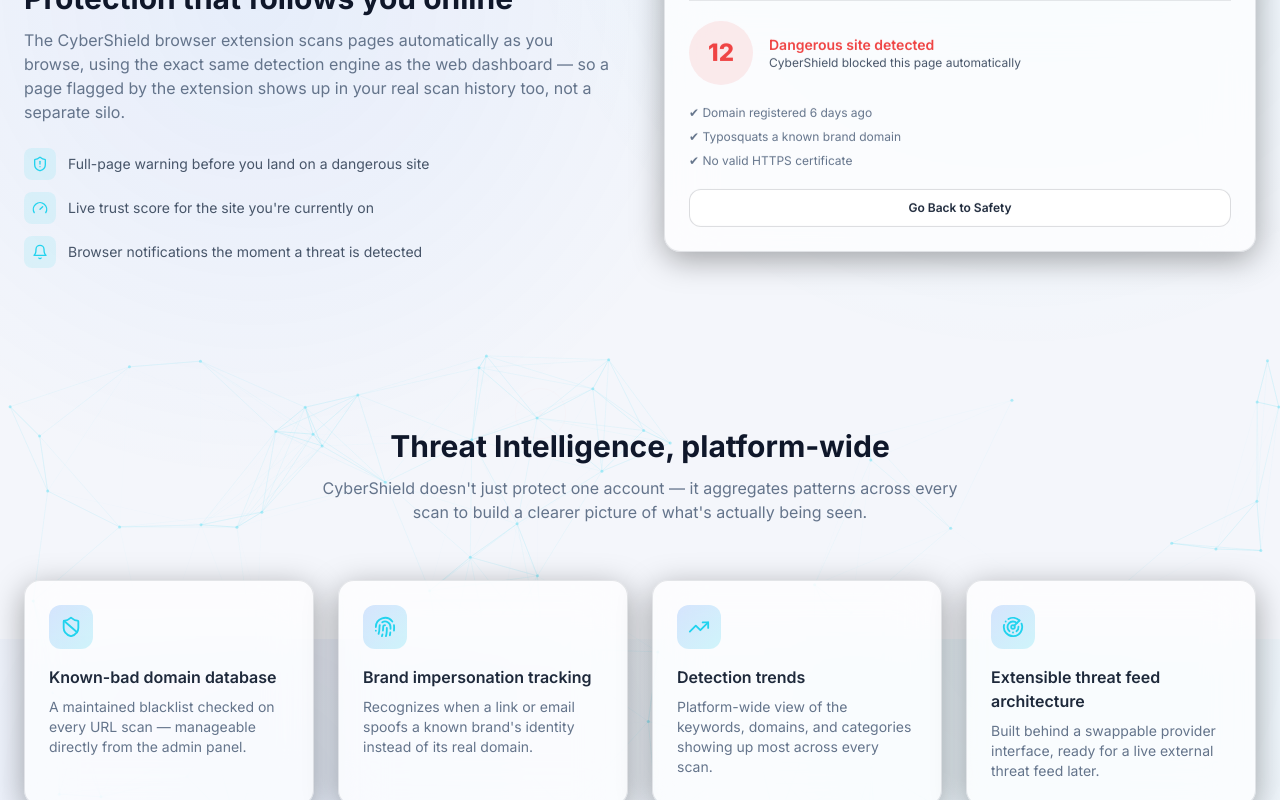
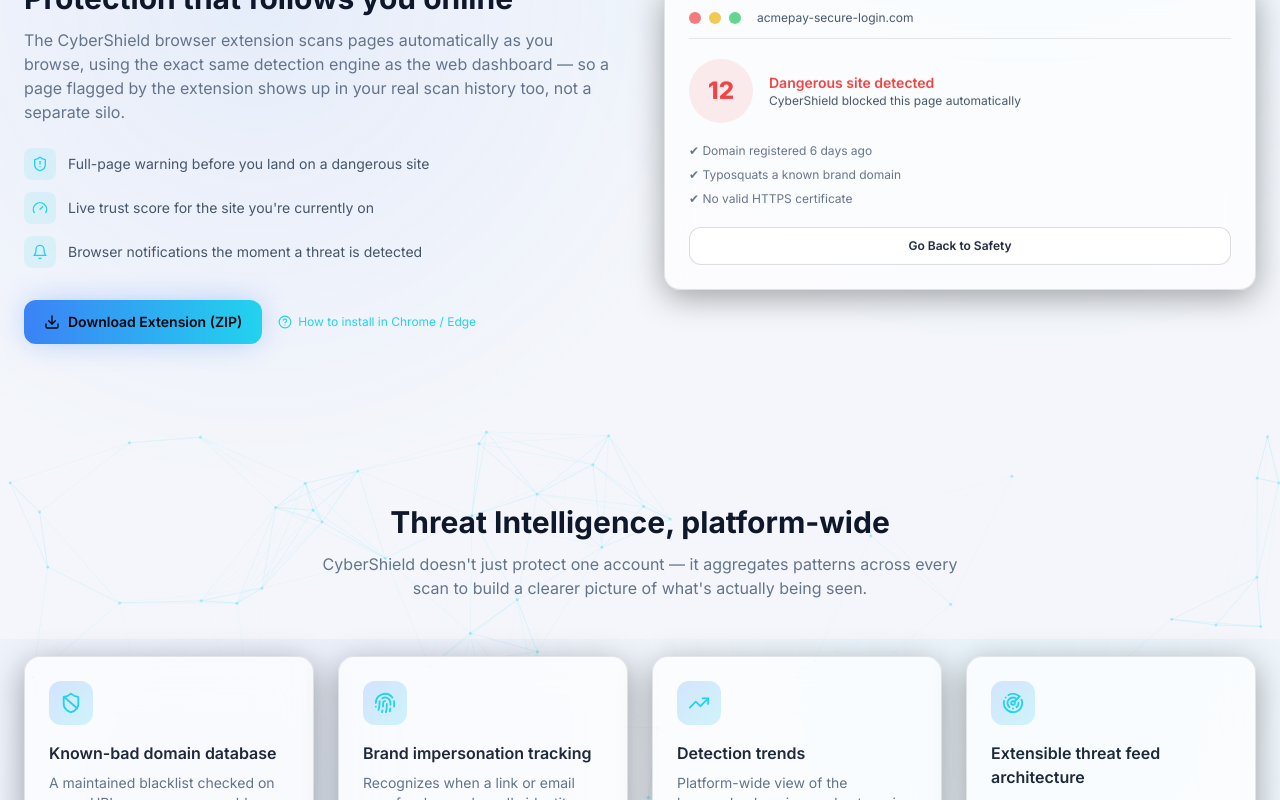
Before and after one commit to maryamabdulkaderfille-png/CYBERSHIELD, a React (Vite) app in the folder frontend/: page / in a window 1280 px wide. Shown: the part 3361-4161 px from the top of the page. Built offline with nearby package versions, Linux system fonts and the light colour scheme; no server answers.

Commit message:
feat(landing): add Download Extension button and install guide

```diff
--- a/frontend/src/components/landing/ExtensionShowcaseSection.tsx
+++ b/frontend/src/components/landing/ExtensionShowcaseSection.tsx
@@ -1,5 +1,6 @@
+import { useState } from "react";
 import { motion } from "framer-motion";
-import { Bell, Chrome, Gauge, ShieldAlert } from "lucide-react";
+import { Bell, Chrome, Download, Gauge, HelpCircle, ShieldAlert } from "lucide-react";
 
 const EXTENSION_FEATURES = [
   { icon: ShieldAlert, text: "Full-page warning before you land on a dangerous site" },
@@ -8,6 +9,7 @@
 ];
 
 export function ExtensionShowcaseSection() {
+  const [showInstallGuide, setShowInstallGuide] = useState(false);
   return (
     <section id="extension" className="mx-auto max-w-7xl px-6 py-20">
       <div className="grid grid-cols-1 items-center gap-12 lg:grid-cols-2">
@@ -36,6 +38,40 @@
               </li>
             ))}
           </ul>
+
+          <div className="mt-8 flex flex-wrap items-center gap-4">
+            <a
+              href="/cybershield-extension.zip"
+              download="cybershield-extension.zip"
+              className="btn-primary inline-flex items-center gap-2 px-5 py-3 text-sm"
+            >
+              <Download size={16} />
+              Download Extension (ZIP)
+            </a>
+            <button
+              type="button"
+              onClick={() => setShowInstallGuide((prev) => !prev)}
+              className="inline-flex items-center gap-1.5 text-xs text-brand-cyan hover:underline"
+            >
+              <HelpCircle size={14} />
+              How to install in Chrome / Edge
+            </button>
+          </div>
+
+          {showInstallGuide && (
+            <motion.div
+              initial={{ opacity: 0, y: -8 }}
+              animate={{ opacity: 1, y: 0 }}
+              className="mt-4 rounded-xl border border-white/10 bg-navy-900/80 p-4 text-xs text-slate-300"
+            >
+              <p className="font-semibold text-slate-100">Simple 3-step installation:</p>
+              <ol className="mt-2 list-decimal space-y-1.5 pl-4 text-slate-400">
+                <li>Download and extract (unzip) <code className="text-brand-cyan">cybershield-extension.zip</code>.</li>
+                <li>In Chrome or Edge, visit <code className="text-brand-cyan">chrome://extensions</code> and enable <strong>Developer mode</strong> (top right).</li>
+                <li>Click <strong>Load unpacked</strong> and select the extracted folder.</li>
+              </ol>
+            </motion.div>
+          )}
         </motion.div>
 
         <motion.div
```
Also changed, not shown: 1 other file (tests, documents, lock files or other folders).
